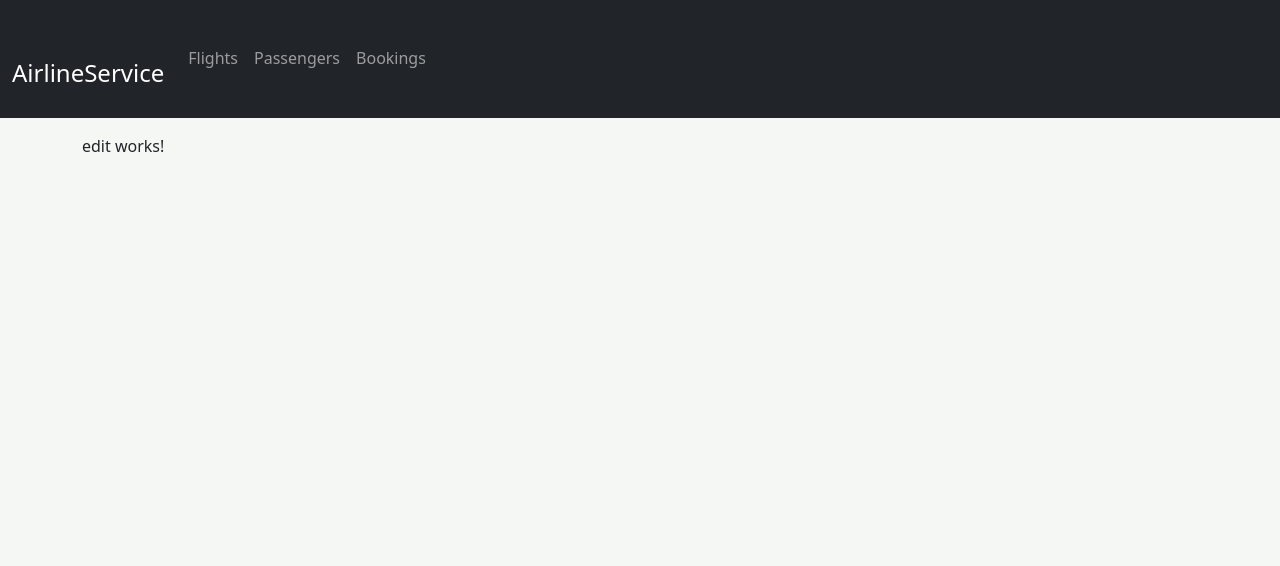
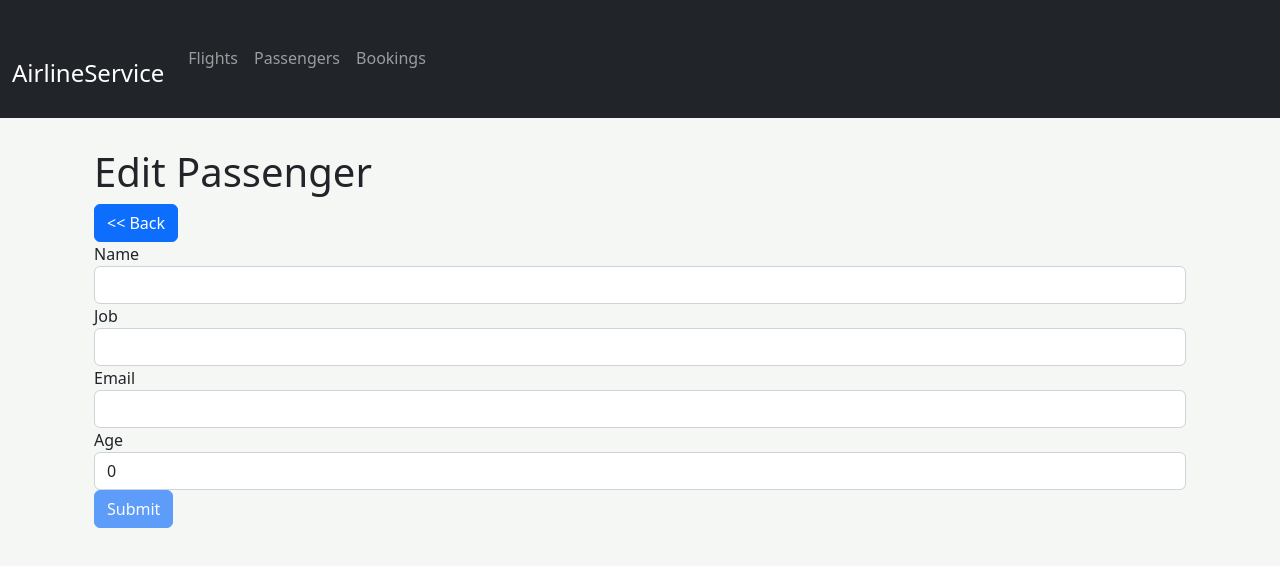
Before and after one commit to BrandonVanek/AirlineWebApp, an Angular app: page /passenger/1/edit in a window 1280 px wide. Shown: the top 566 px of the page. Built offline with nearby package versions, Linux system fonts and the light colour scheme; no server answers.

Commit message:
all edit and create functionality working, moving on to the view functionality and adding bookings

```diff
--- a/src/app/flight/create/create.component.html
+++ b/src/app/flight/create/create.component.html
@@ -23,7 +23,7 @@
 
         <div class="form-group">
             <label for="departureDateTime">Departure Date Time</label>
-            <input type="datetime-local" class="form-control" id="departureDateTime" [(ngModel)]="departureDateTime" step="1" [ngModelOptions]="{standalone: true}"/>
+            <input type="datetime-local" class="form-control" id="departureDateTime" step="1" [ngModelOptions]="{standalone: true}" [(ngModel)]="localDepartureDateTime"/>
             <div *ngIf="f['departureDateTime'].touched && f['departureDateTime'].invalid" class="alert alert-danger">
                 <div *ngIf="f['departureDateTime'].errors && f['departureDateTime'].errors['required']">Departure Date Time is required.</div>
             </div>
@@ -31,7 +31,7 @@
 
         <div class="form-group">
             <label for="arrivalDateTime">Arrival Date Time</label>
-            <input type="datetime-local" class="form-control" id="arrivalDateTime" [(ngModel)]="arrivalDateTime" step="1" [ngModelOptions]="{standalone: true}"/>
+            <input type="datetime-local" class="form-control" id="arrivalDateTime" step="1" [ngModelOptions]="{standalone: true}" [(ngModel)]="localArrivalDateTime"/>
             <div *ngIf="f['arrivalDateTime'].touched && f['arrivalDateTime'].invalid" class="alert alert-danger">
                 <div *ngIf="f['arrivalDateTime'].errors && f['arrivalDateTime'].errors['required']">Arrival Date Time is required.</div>
             </div>
--- a/src/app/flight/create/create.component.ts
+++ b/src/app/flight/create/create.component.ts
@@ -43,8 +43,10 @@ export class CreateComponent implements OnInit {
   get f() { return this.form.controls; }
 
   submit(){
-    console.log(this.form.value);
-    console.log(this.form.valid);
+    this.form.value["departureDateTime"] = this.localDepartureDateTime;
+    this.form.value["arrivalDateTime"] = this.localArrivalDateTime;
+    // console.log(this.form.value);
+    // console.log(this.form.valid);
     this.flightService.createFlight(this.form.value).subscribe(() => {
       console.log("Flight created successfully!");
       this.router.navigateByUrl('flight/index');
--- a/src/app/flight/edit/edit.component.html
+++ b/src/app/flight/edit/edit.component.html
@@ -23,7 +23,7 @@
 
         <div class="form-group">
             <label for="departureDateTime">Departure Date Time</label>
-            <input type="datetime-local" class="form-control" id="departureDateTime" step="1" value="{{this.flight.departureDateTime}}"/>
+            <input type="datetime-local" class="form-control" id="departureDateTime" step="1" [ngModelOptions]="{standalone: true}" value="{{flight.departureDateTime}}" [(ngModel)]="flight.departureDateTime"/>
             <div *ngIf="f['departureDateTime'].touched && f['departureDateTime'].invalid" class="alert alert-danger">
                 <div *ngIf="f['departureDateTime'].errors && f['departureDateTime'].errors['required']">Departure Date Time is required.</div>
             </div>
@@ -31,7 +31,7 @@
 
         <div class="form-group">
             <label for="arrivalDateTime">Arrival Date Time</label>
-            <input type="datetime-local" class="form-control" id="arrivalDateTime" step="1" value="{{this.flight.departureDateTime}}"/>
+            <input type="datetime-local" class="form-control" id="arrivalDateTime" step="1" [ngModelOptions]="{standalone: true}" value="{{flight.arrivalDateTime}}" [(ngModel)]="flight.arrivalDateTime"/>
             <div *ngIf="f['arrivalDateTime'].touched && f['arrivalDateTime'].invalid" class="alert alert-danger">
                 <div *ngIf="f['arrivalDateTime'].errors && f['arrivalDateTime'].errors['required']">Arrival Date Time is required.</div>
             </div>
--- a/src/app/flight/edit/edit.component.ts
+++ b/src/app/flight/edit/edit.component.ts
@@ -3,7 +3,6 @@ import { FlightService } from '../flight.service';
 import { ActivatedRoute, Router } from '@angular/router';
 import { FormGroup, FormControl, Validators} from '@angular/forms';
 import { Flight } from '../flight';
-import { BookingModule } from 'src/app/booking/booking.module';
 
 @Component({
   selector: 'app-edit',
@@ -15,6 +14,10 @@ export class EditComponent implements OnInit {
   form!: FormGroup;
   flight: Flight;
   id: number;
+  // departureDateTime: Date;
+  // arrivalDateTime: Date;
+  // localDepartureDateTime: string;
+  // localArrivalDateTime: string;
 
   constructor(
     public flightService: FlightService,
@@ -35,10 +38,16 @@ export class EditComponent implements OnInit {
       maxCapacity: 0,
       bookings: []
     }
+    // this.departureDateTime = new Date();
+    // this.localDepartureDateTime = this.departureDateTime.toISOString();
+    // this.localDepartureDateTime = this.localDepartureDateTime.substring(0, this.localDepartureDateTime.length - 1);
+    // this.arrivalDateTime = new Date();
+    // this.localArrivalDateTime = this.arrivalDateTime.toISOString();
+    // this.localArrivalDateTime = this.localArrivalDateTime.substring(0, this.localArrivalDateTime.length - 1);
   }
 
   ngOnInit() : void {
-    this.loadFlight()
+    this.loadFlight();
     this.form = new FormGroup({
       flightNumber: new FormControl(this.flight.flightNumber, Validators.required),
       destination: new FormControl(this.flight.destination, Validators.required),
@@ -74,8 +83,10 @@ export class EditComponent implements OnInit {
   get f() { return this.form.controls; }
 
   submit(){
-    console.log(this.form.value["departureDateTime"]);
-    console.log(this.form.valid);
+    this.form.value["departureDateTime"] = this.flight.departureDateTime;
+    this.form.value["arrivalDateTime"] = this.flight.arrivalDateTime;
+    // console.log(this.form.value);
+    // console.log(this.form.valid);
     this.flightService.updateFlight(this.form.value, this.id).subscribe(() => {
       console.log("Flight updated successfully!");
       this.router.navigateByUrl('flight/index');
--- a/src/app/passenger/create/create.component.html
+++ b/src/app/passenger/create/create.component.html
@@ -1,7 +1,7 @@
 <div class="container">
-    <h1>Create New Flight</h1>
+    <h1>Create New Passenger</h1>
 
-    <a href="#" routerLink="/flight/index" class="btn btn-primary">&lt;&lt; Back</a>
+    <a href="#" routerLink="/passenger/index" class="btn btn-primary">&lt;&lt; Back</a>
 
     <form [formGroup]="form" (ngSubmit)="submit()">
 
--- a/src/app/passenger/edit/edit.component.html
+++ b/src/app/passenger/edit/edit.component.html
@@ -1 +1,42 @@
-<p>edit works!</p>
+<div class="container">
+    <h1>Edit Passenger</h1>
+
+    <a href="#" routerLink="/passenger/index" class="btn btn-primary">&lt;&lt; Back</a>
+
+    <form [formGroup]="form" (ngSubmit)="submit()">
+
+        <div class="form-group">
+            <label for="name">Name</label>
+            <input type="text" class="form-control" id="name" formControlName="name"/>
+            <div *ngIf="f['name'].touched && f['name'].invalid" class="alert alert-danger">
+                <div *ngIf="f['name'].errors && f['name'].errors['required']">Name is required.</div>
+            </div>
+        </div>
+
+        <div class="form-group">
+            <label for="job">Job</label>
+            <input type="text" class="form-control" id="job" formControlName="job"/>
+            <div *ngIf="f['job'].touched && f['job'].invalid" class="alert alert-danger">
+                <div *ngIf="f['job'].errors && f['job'].errors['required']">Job is required.</div>
+            </div>
+        </div>
+
+        <div class="form-group">
+            <label for="email">Email</label>
+            <input type="text" class="form-control" id="email" formControlName="email"/>
+            <div *ngIf="f['email'].touched && f['email'].invalid" class="alert alert-danger">
+                <div *ngIf="f['email'].errors && f['email'].errors['required']">Email is required.</div>
+            </div>
+        </div>
+
+        <div class="form-group">
+            <label for="age">Age</label>
+            <input type="text" class="form-control" id="age" formControlName="age"/>
+            <div *ngIf="f['age'].touched && f['age'].invalid" class="alert alert-danger">
+                <div *ngIf="f['age'].errors && f['age'].errors['required']">Age is required.</div>
+            </div>
+        </div>
+
+        <button class="btn btn-primary" type="submit" [disabled]="!form.valid">Submit</button>
+    </form>
+</div>
--- a/src/app/passenger/edit/edit.component.ts
+++ b/src/app/passenger/edit/edit.component.ts
@@ -1,4 +1,8 @@
 import { Component, OnInit } from '@angular/core';
+import { PassengerService } from '../passenger.service';
+import { ActivatedRoute, Router } from '@angular/router';
+import { FormGroup, FormControl, Validators} from '@angular/forms';
+import { Passenger } from '../passenger';
 
 @Component({
   selector: 'app-edit',
@@ -7,9 +11,75 @@ import { Component, OnInit } from '@angular/core';
 })
 export class EditComponent implements OnInit {
 
-  constructor() { }
+  form!: FormGroup;
+  passenger: Passenger;
+  id: number;
+  // departureDateTime: Date;
+  // arrivalDateTime: Date;
+  // localDepartureDateTime: string;
+  // localArrivalDateTime: string;
 
-  ngOnInit(): void {
+  constructor(
+    public passengerService: PassengerService,
+    private router: Router,
+    private route: ActivatedRoute
+  ) {
+    let url = this.route.snapshot.url.join('/');
+    let urlParams = url.split('/');
+    this.id = +urlParams[1];
+    this.passenger = {
+      id: this.id,
+      name: '',
+      job: '',
+      email: '',
+      age: 0,
+      bookings: []
+    }
+    // this.departureDateTime = new Date();
+    // this.localDepartureDateTime = this.departureDateTime.toISOString();
+    // this.localDepartureDateTime = this.localDepartureDateTime.substring(0, this.localDepartureDateTime.length - 1);
+    // this.arrivalDateTime = new Date();
+    // this.localArrivalDateTime = this.arrivalDateTime.toISOString();
+    // this.localArrivalDateTime = this.localArrivalDateTime.substring(0, this.localArrivalDateTime.length - 1);
+  }
+
+  ngOnInit() : void {
+    this.loadPassenger();
+    this.form = new FormGroup({
+      name: new FormControl(this.passenger.name, Validators.required),
+      job: new FormControl(this.passenger.job, Validators.required),
+      email: new FormControl(this.passenger.email, Validators.required),
+      age: new FormControl(this.passenger.age, Validators.required),
+      bookings: new FormControl(this.passenger.bookings),
+    });
+  }
+
+  updateValues(dataObject: any) {
+    this.form.patchValue({
+      name: this.passenger.name,
+      job: this.passenger.job,
+      email: this.passenger.email,
+      age: this.passenger.age,
+      bookings: this.passenger.bookings
+    });
+  }
+
+  loadPassenger() {
+    this.passengerService.getPassenger(this.id).subscribe(fl => {
+      this.passenger = fl;
+      this.updateValues(this.passenger);
+    })
+  }
+
+  get f() { return this.form.controls; }
+
+  submit(){
+    // console.log(this.form.value);
+    // console.log(this.form.valid);
+    this.passengerService.updatePassenger(this.form.value, this.id).subscribe(() => {
+      console.log("Passenger updated successfully!");
+      this.router.navigateByUrl('passenger/index');
+    });
   }
 
 }
```
Also changed, not shown: src/app/passenger/passenger.service.ts (+8 -8 lines).
